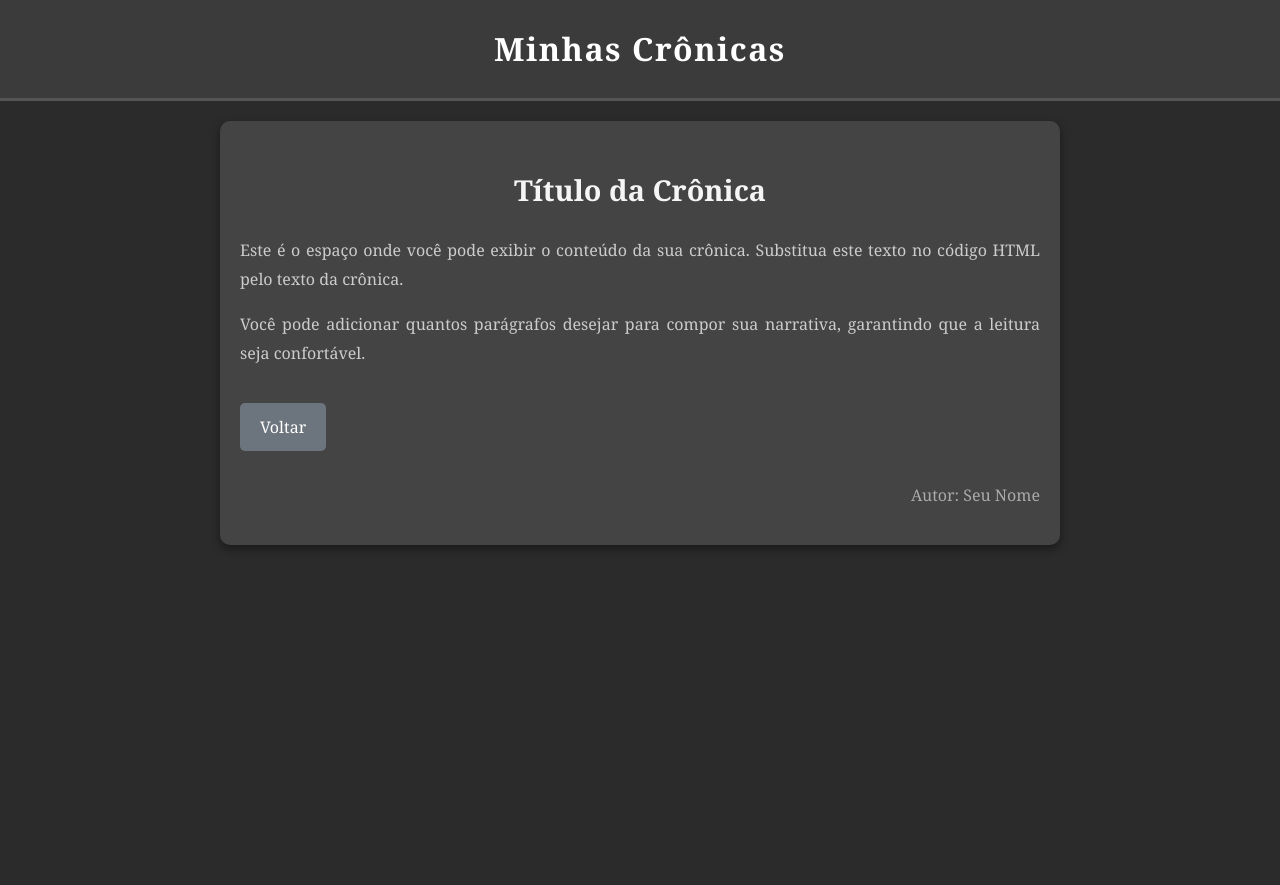
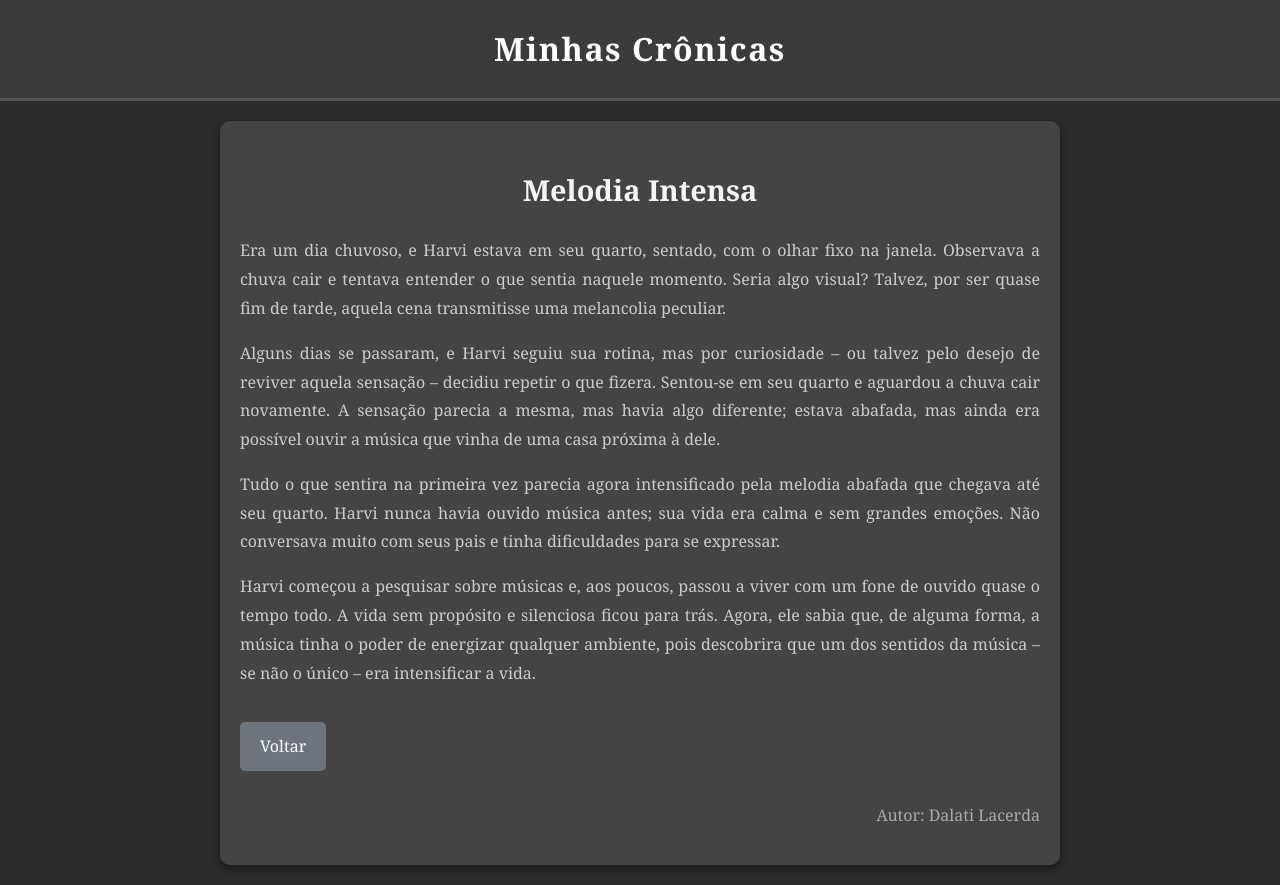
Before and after one commit to dalatilacerda/Minhas-Cr-nicas, a plain HTML site: page melodiaintensa.html in a window 1280 px wide. Before the commit the page ends 800 px from the top, so only its background shows below. Drawn offline with Linux system fonts and the light colour scheme.

Commit message:
Update melodiaintensa.html

```diff
--- a/melodiaintensa.html
+++ b/melodiaintensa.html
@@ -105,15 +105,21 @@
     <h1>Minhas Crônicas</h1>
   </header>
   <main>
-    <h2>Título da Crônica</h2>
+    <h2>Melodia Intensa</h2>
     <p>
-      Este é o espaço onde você pode exibir o conteúdo da sua crônica. Substitua este texto no código HTML pelo texto da crônica.
+      Era um dia chuvoso, e Harvi estava em seu quarto, sentado, com o olhar fixo na janela. Observava a chuva cair e tentava entender o que sentia naquele momento. Seria algo visual? Talvez, por ser quase fim de tarde, aquela cena transmitisse uma melancolia peculiar.
     </p>
     <p>
-      Você pode adicionar quantos parágrafos desejar para compor sua narrativa, garantindo que a leitura seja confortável.
+      Alguns dias se passaram, e Harvi seguiu sua rotina, mas por curiosidade – ou talvez pelo desejo de reviver aquela sensação – decidiu repetir o que fizera. Sentou-se em seu quarto e aguardou a chuva cair novamente. A sensação parecia a mesma, mas havia algo diferente; estava abafada, mas ainda era possível ouvir a música que vinha de uma casa próxima à dele.
+    </p>
+    <p>
+      Tudo o que sentira na primeira vez parecia agora intensificado pela melodia abafada que chegava até seu quarto. Harvi nunca havia ouvido música antes; sua vida era calma e sem grandes emoções. Não conversava muito com seus pais e tinha dificuldades para se expressar.
+    </p>
+    <p>
+      Harvi começou a pesquisar sobre músicas e, aos poucos, passou a viver com um fone de ouvido quase o tempo todo. A vida sem propósito e silenciosa ficou para trás. Agora, ele sabia que, de alguma forma, a música tinha o poder de energizar qualquer ambiente, pois descobrira que um dos sentidos da música – se não o único – era intensificar a vida.
     </p>
     <a href="index.html">Voltar</a> <!-- Botão de voltar -->
-    <p class="author">Autor: Seu Nome</p>
+    <p class="author">Autor: Dalati Lacerda</p>
   </main>
 </body>
 </html>
```
